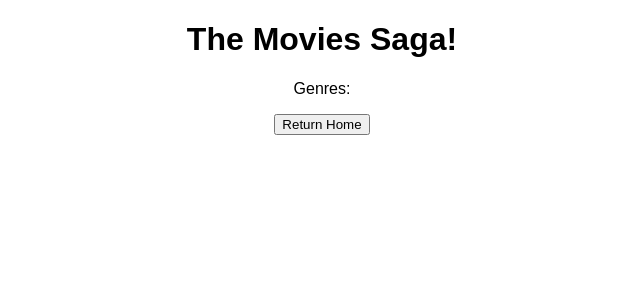
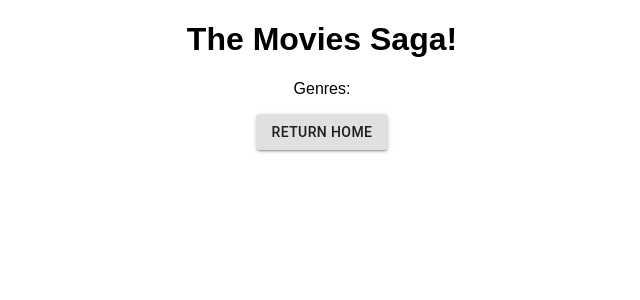
Before and after one commit to JasonInouye/weekend-movie-sagas, a React (Create React App) app: page /#/details in a window 1280 px wide. Shown: the top 300 px of the page, without its empty margins (318-958 px from the left). Built offline with nearby package versions, Linux system fonts and the light colour scheme.

Commit message:
added button from material-ui

```diff
--- a/package.json
+++ b/package.json
@@ -5,6 +5,8 @@
   "proxy": "http://localhost:5000",
   "dependencies": {
     "@material-ui/core": "^4.11.3",
+    "@material-ui/icons": "^4.11.3",
+    "@mui/icons-material": "^5.6.0",
     "axios": "^0.21.1",
     "pg": "^8.2.1",
     "react": "^17.0.1",
--- a/src/components/MovieDetails/MovieDetails.jsx
+++ b/src/components/MovieDetails/MovieDetails.jsx
@@ -1,6 +1,8 @@
 import React from 'react';
 import { useSelector } from 'react-redux';
-import { useHistory } from 'react-router-dom'
+import { useHistory } from 'react-router-dom';
+import Button from '@material-ui/core/Button';
+import Container from '@material-ui/core/Container';
 
 function MovieDetails() {
 
@@ -14,7 +16,7 @@ function MovieDetails() {
     }
 
     return (
-        <div>
+        <Container>
             {details.map((details, i) => {
                 return (
                     <div key={i}>
@@ -32,8 +34,8 @@ function MovieDetails() {
                     </div>
                 )
             })}
-            <button onClick={handleHome}>Return Home</button>
-        </div>
+            <Button onClick={handleHome} variant="contained">Return Home</Button>
+        </Container>
     )
 };
 
--- a/src/components/MovieItem/MovieItem.jsx
+++ b/src/components/MovieItem/MovieItem.jsx
@@ -44,13 +44,13 @@ function MovieItem({ movieItem }) {
             <Card sx={{ maxWidth: 345 }}>
                 <CardMedia
                     component="img"
-                    minheight="175"
-                    minwidth="85"
+                    height="275"
+                    width="185"
                     image={movieItem.poster}
                     alt={movieItem.title}
                 />
                 <CardContent>
-                    <Typography gutterBottom variant="h5" component="div" style={{ wordWrap: "break-word"}}>
+                    <Typography display="block" variant="h6" align="center" component="h2" gutterBottom>
                         {movieItem.title}
                     </Typography>
                 </CardContent>
--- a/src/components/MovieList/MovieList.jsx
+++ b/src/components/MovieList/MovieList.jsx
@@ -3,7 +3,7 @@ import { useDispatch, useSelector } from 'react-redux';
 import './MovieList.css'
 import MovieItem from '../MovieItem/MovieItem';
 
-import {makeStyles, Grid} from '@material-ui/core';
+import {makeStyles, Grid, Container} from '@material-ui/core';
 
 function MovieList() {
 
@@ -23,9 +23,8 @@ function MovieList() {
 
     const classes = useStyles();
 
-
     return (
-        <main>
+        <Container>
             <h1>MovieList</h1>
             <Grid container>
                 <Grid item xs={12}>
@@ -41,8 +40,7 @@ function MovieList() {
                     </section>Î
                 </Grid>
             </Grid>
-
-        </main>
+        </Container>
 
     );
 }
```
Also changed, not shown: 1 other file (tests, documents, lock files or other folders).
